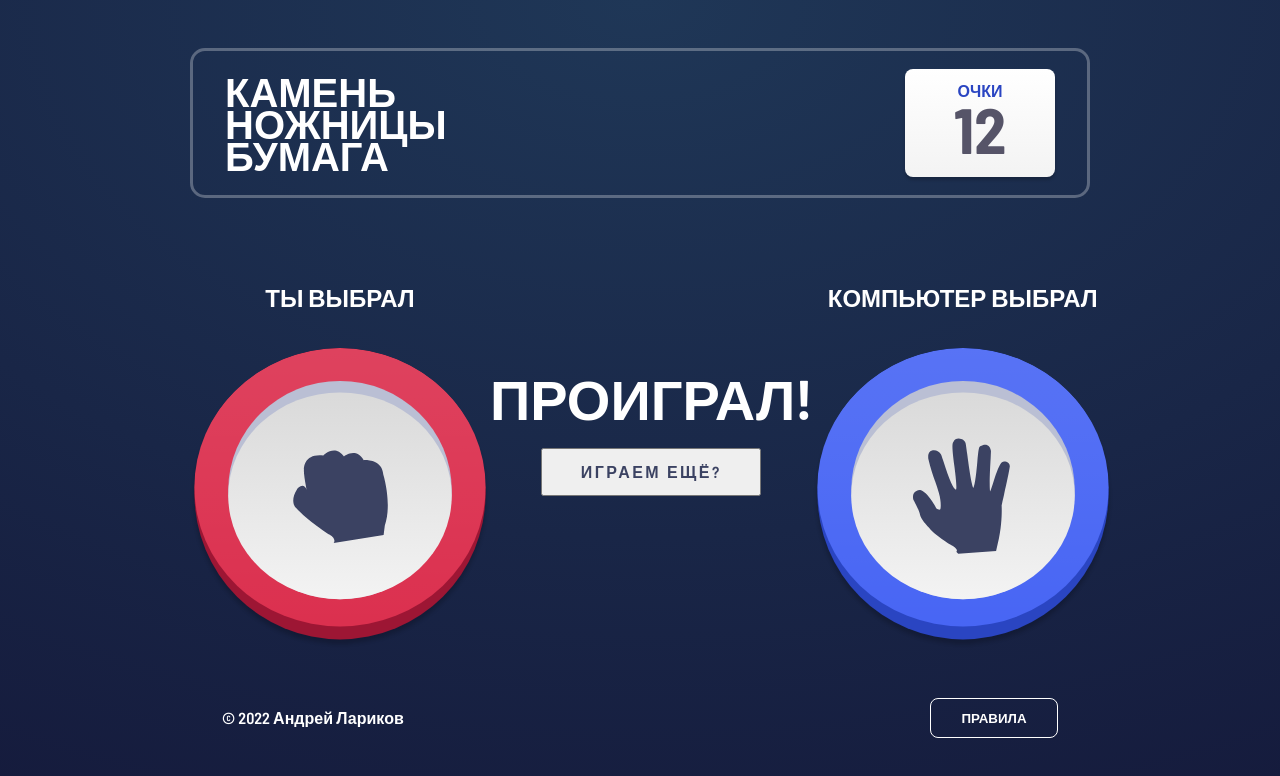
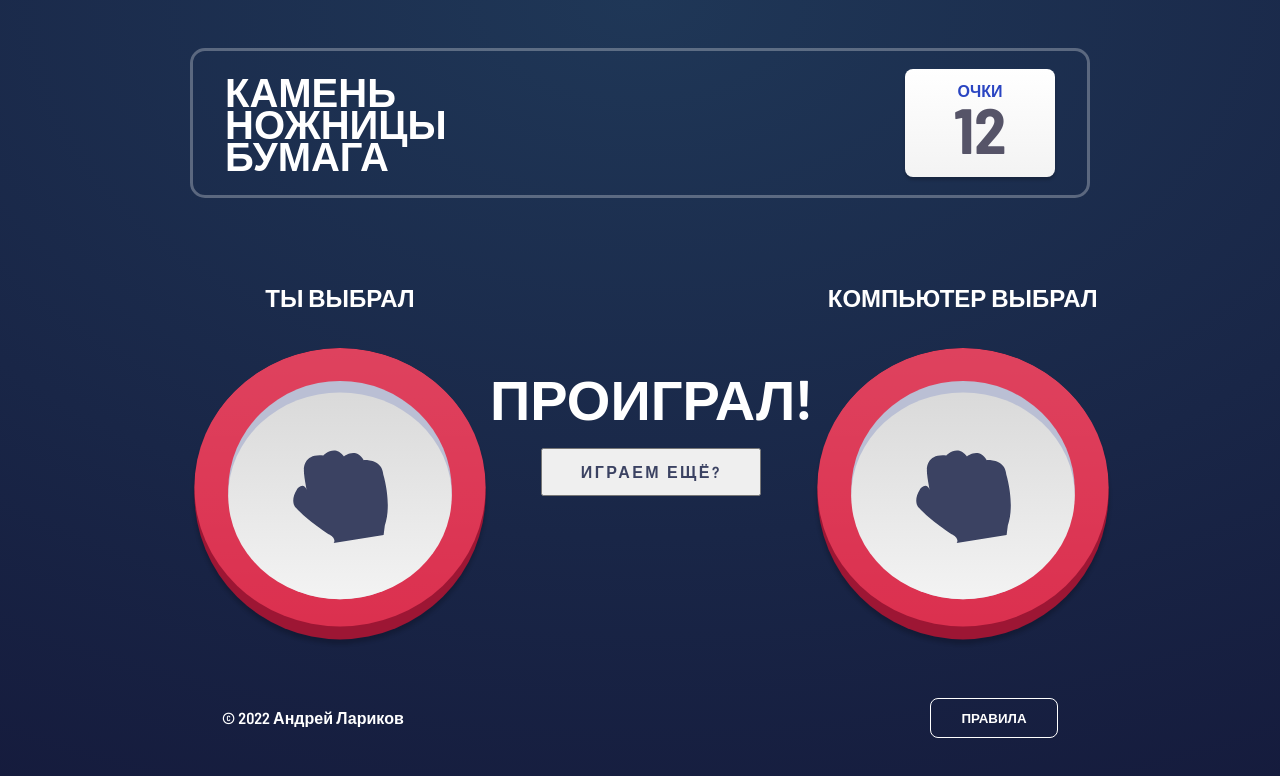
Before and after one commit to larikov174/rock-paper-scissors, a React (Vite) app: page /game in a window 1280 px wide. Shown: the top 776 px of the page. Built offline with nearby package versions, Linux system fonts and the light colour scheme.

Commit message:
fix: code cleanUp

```diff
--- a/src/components/App.jsx
+++ b/src/components/App.jsx
@@ -19,10 +19,10 @@ const MainPage = styled.div`
 
 const App = () => {
   const navigate = useNavigate();
-  const [imagePick, setImagePick] = useState('rock');
+  const [image, setImage] = useState('rock');
   const [isOpened, setIsOpened] = useState(false);
   const handleImagePick = ({ id }) => {
-    setImagePick(id);
+    setImage(id);
     navigate('game');
   };
 
@@ -43,10 +43,10 @@ const App = () => {
   return (
     <MainPage>
       <Header />
-      <ImageContext.Provider value={imagePick}>
+      <ImageContext.Provider value={image}>
         <Routes>
           <Route path="/" element={<PickScreen onImagePick={handleImagePick} />} />
-          <Route path="game" element={<GambleScreen imageName={imagePick} />} />
+          <Route path="game" element={<GambleScreen playerPick={image} />} />
         </Routes>
       </ImageContext.Provider>
       <Footer onModalOpen={handleModalOpen} />
--- a/src/components/GambleScreen.jsx
+++ b/src/components/GambleScreen.jsx
@@ -1,3 +1,4 @@
+import { useEffect, useState } from 'react';
 import { useNavigate } from 'react-router-dom';
 import styled from 'styled-components';
 
@@ -68,18 +69,22 @@ const StyledButton = styled.button`
   }
 `;
 
-const GambleScreen = ({ imageName }) => {
+const GambleScreen = ({ playerPick }) => {
   const navigate = useNavigate();
   const handleClick = () => navigate('/');
   const imageArray = ['rock', 'paper', 'scissors'];
-  const random = () => Math.floor(Math.random() * 3);
+	const [npcPick, setNpcPick] = useState(0);
+
+	useEffect(() => {
+		setNpcPick(() => Math.floor(Math.random() * 3));
+	},[])
 
   return (
     <Container>
       <Title area="playerPickText">Ты выбрал</Title>
-      <Image src={`src/assets/${imageName}.svg`} area="playerPickImage" />
+      <Image src={`src/assets/${playerPick}.svg`} area="playerPickImage" />
       <Title area="housePickText">Компьютер выбрал</Title>
-      <Image src={`src/assets/${imageArray[random()]}.svg`} area="housePickImage" />
+      <Image src={`src/assets/${imageArray[npcPick]}.svg`} area="housePickImage" />
       <StyledTitle area="resultTitle">Проиграл!</StyledTitle>
       <StyledButton type="button" onClick={handleClick}>
         Играем ещё?
--- a/src/components/Modal.jsx
+++ b/src/components/Modal.jsx
@@ -40,12 +40,12 @@ const StyledButton = styled.button`
   background-size: contain;
   &:hover {
     cursor: pointer;
-    opacity: 0.8;
+    opacity: 0.6;
     will-change: opacity;
     transition: opacity 0.4s;
   }
   &:active {
-    opacity: 0.5;
+    opacity: 1;
     transition: opacity 0.3s;
   }
 `;
```
